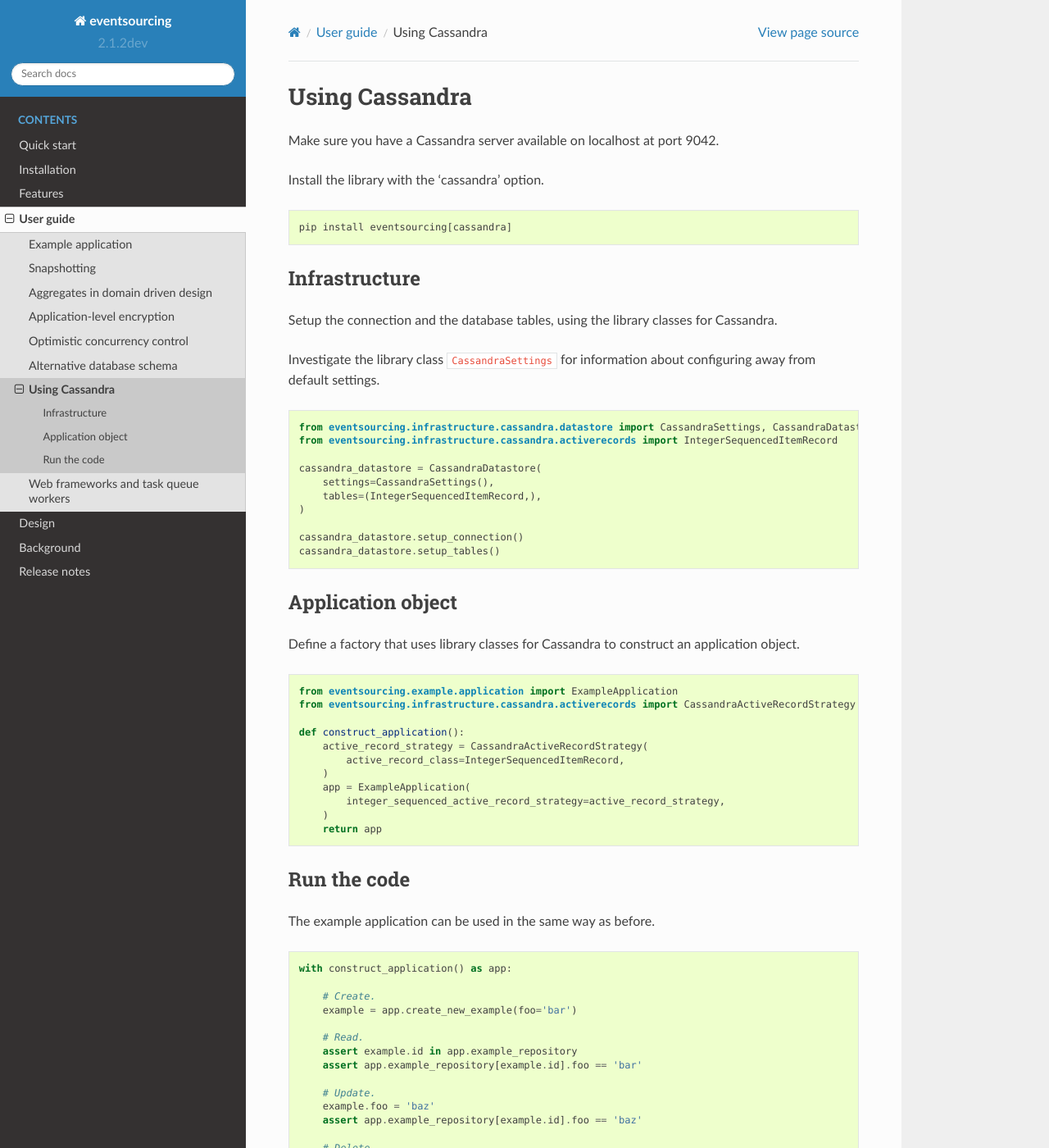
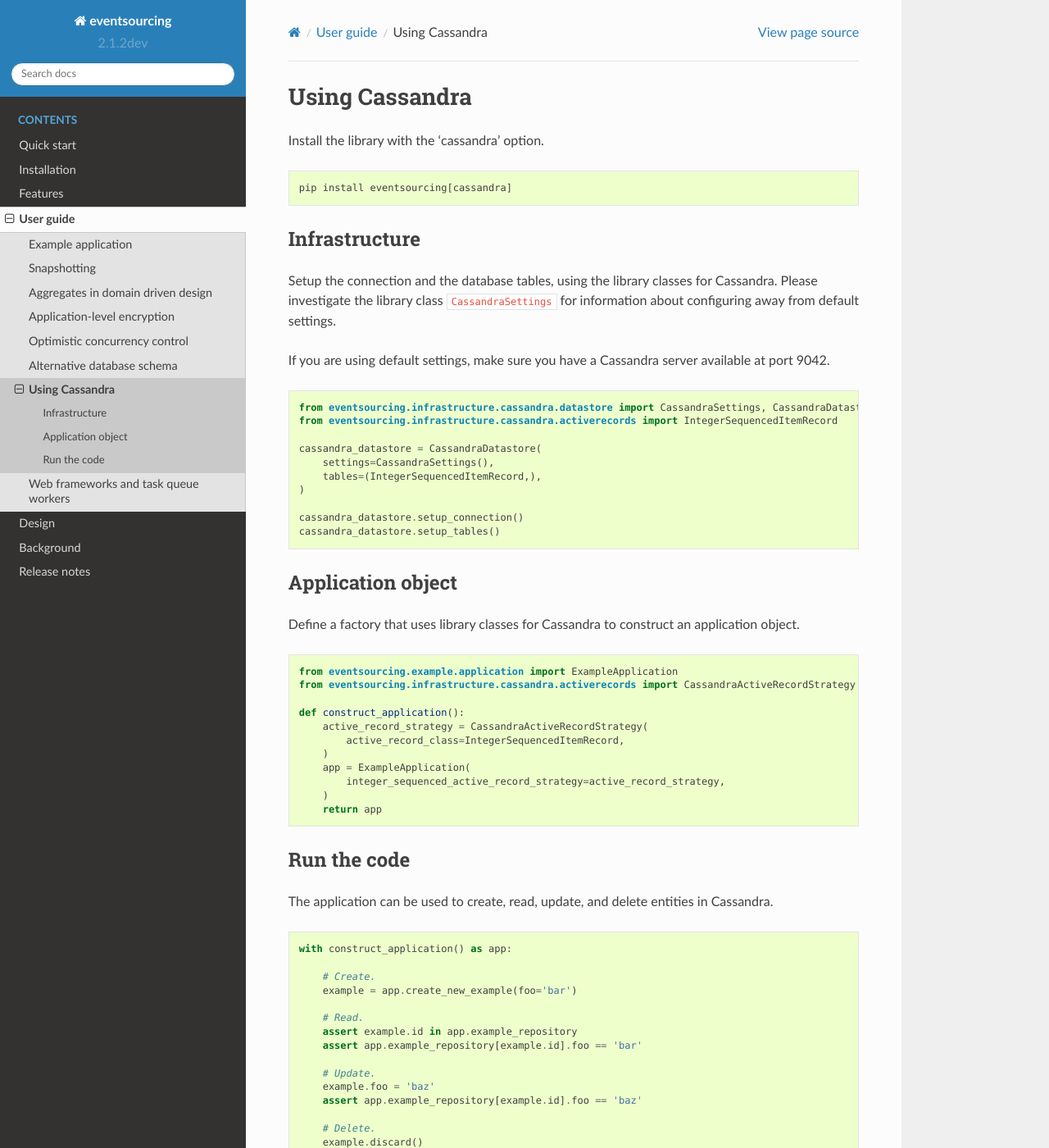
Before and after one commit to pyeventsourcing/eventsourcing, a Sphinx documentation site: the page built from docs/topics/user_guide/cassandra.rst, in a window 1280 px wide and 1400 px high. Shown: the whole window at 82% size. Built offline with Sphinx 7.4.7 and the Read the Docs theme 2.0.0, drawn with Linux system fonts in a browser that asks for light colours.

Commit message:
Adjusted wording.

```diff
--- a/docs/topics/user_guide/cassandra.rst
+++ b/docs/topics/user_guide/cassandra.rst
@@ -1,8 +1,6 @@
 ===============
 Using Cassandra
 ===============
-
-Make sure you have a Cassandra server available on localhost at port 9042.
 
 Install the library with the 'cassandra' option.
 
@@ -15,9 +13,10 @@
 --------------
 
 Setup the connection and the database tables, using the library classes for Cassandra.
+Please investigate the library class ``CassandraSettings`` for information about
+configuring away from default settings.
 
-Investigate the library class ``CassandraSettings`` for information about
-configuring away from default settings.
+If you are using default settings, make sure you have a Cassandra server available at port 9042.
 
 .. code:: python
 
@@ -57,7 +56,7 @@
 Run the code
 ------------
 
-The example application can be used in the same way as before.
+The application can be used to create, read, update, and delete entities in Cassandra.
 
 .. code:: python
 
--- a/docs/topics/user_guide/schema.rst
+++ b/docs/topics/user_guide/schema.rst
@@ -119,7 +119,9 @@
 Run the code
 ------------
 
-Then you can use the application as before, and your events will be stored as "stored events".
+Then you can use the application to create, read, update,
+and discard. And your events will be stored as "stored
+events" rather than "sequenced items".
 
 .. code:: python
 
```
Also changed, not shown: docs/topics/user_guide/encryption.rst (+6 -1 lines).
